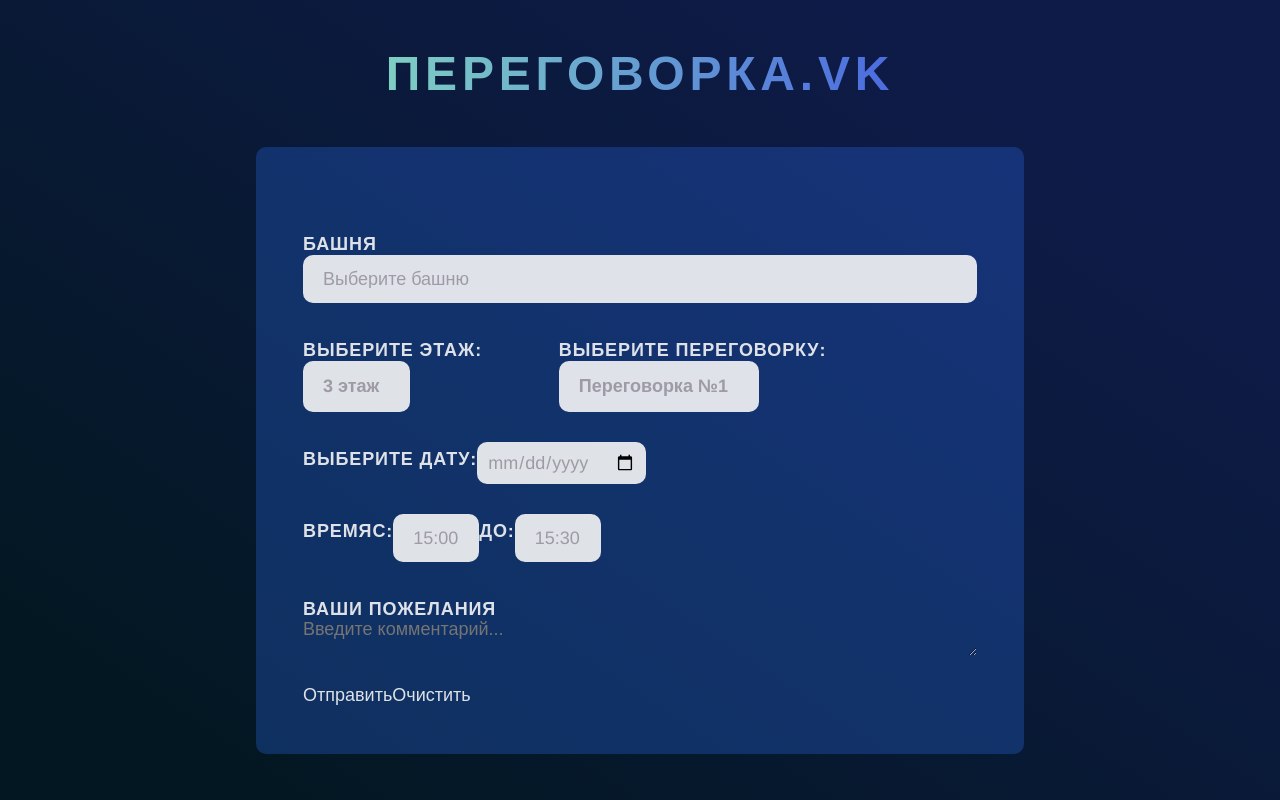
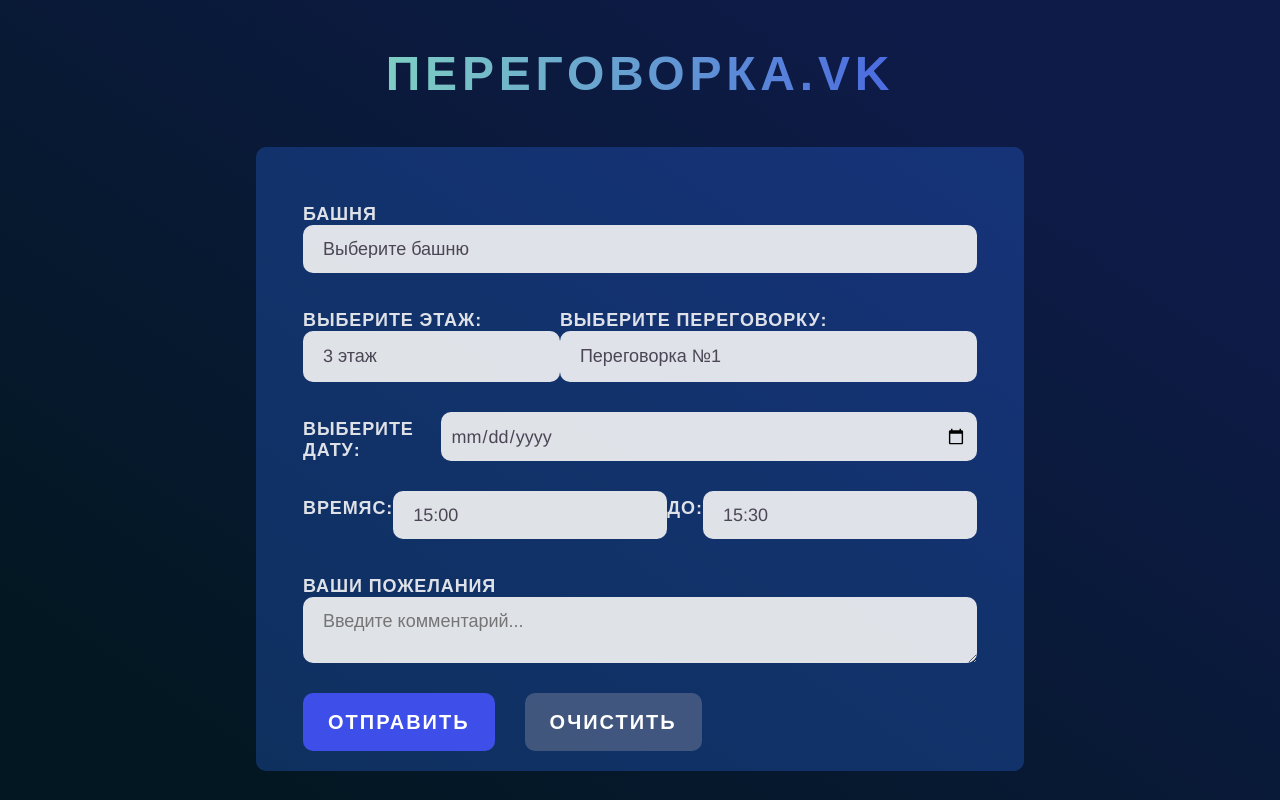
Before and after one commit to Rastre13/meeting-room-form, a React (Create React App) app: page / in a window 1280 px wide. Built offline with nearby package versions, Linux system fonts and the light colour scheme.

Commit message:
style: added styles

```diff
--- a/src/App.css
+++ b/src/App.css
@@ -96,7 +96,7 @@
   border-radius: 10px;
   width: 60vw;
   margin-top: 6%;
-  padding: 50px 47px;
+  padding: 20px 47px;
   display: flex;
   flex-direction: column;
 }
@@ -112,11 +112,23 @@
   border-radius: 10px;
   padding: 10px;
 }
+textarea{
+  background: rgba(245, 245, 245, 0.9);
+  padding: 15px 20px;
+  border-radius: 10px;
+}
+.inline input{
+  width: 100%;
+}
+.inline select{
+  width: 100%;
+}
 select{
+  font-weight: 400;
   padding: 15px 20px;
   background: rgba(245, 245, 245, 0.9);
   border-radius: 10px;
-  color: #9E9BA7;
+  color: #4b4655;
 }
 option{
   color: #0E1B48;
@@ -143,5 +155,23 @@
   justify-content: space-around;
 }
 #date-select {
-  color: #9E9BA7;
+  color: #4b4655;
 }
+button{
+  font-weight: 700;
+  font-size: 20px;
+  line-height: 28px;
+  text-align: center;
+  letter-spacing: 0.1em;
+  text-transform: uppercase;
+  color: #FFFFFF;
+  border-radius: 10px;
+  padding: 15px 25px;
+  margin-right: 30px;
+}
+.submit{
+  background: #3E4FE9;
+}
+.clear{
+  background: rgba(117, 124, 152, 0.49);
+}
```
